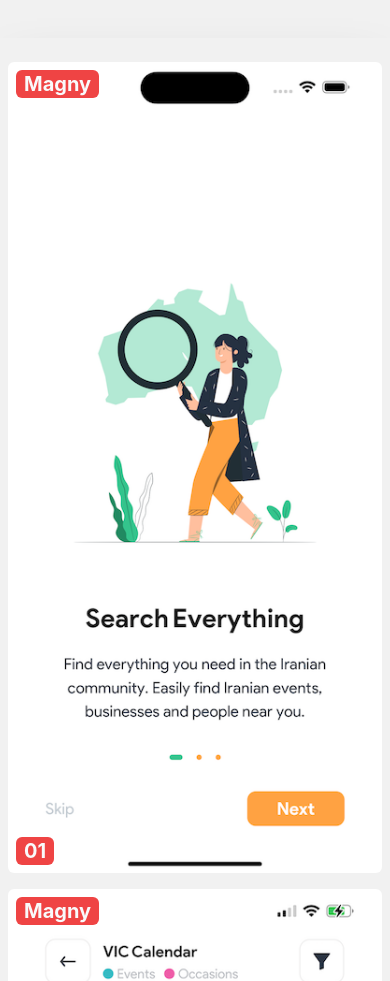
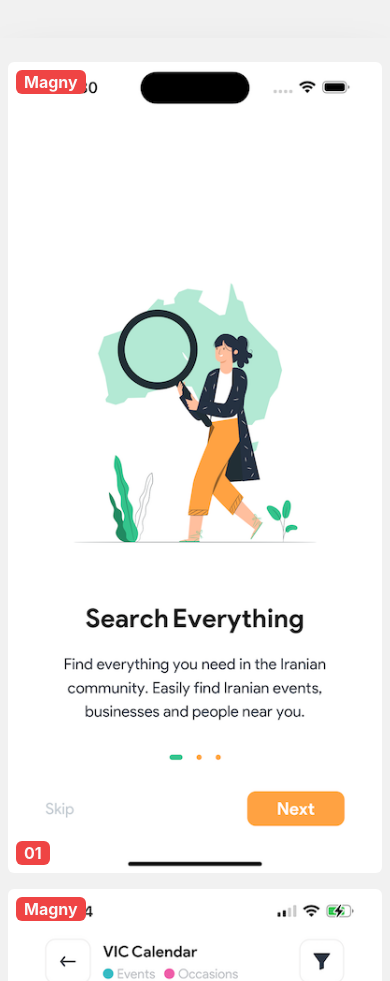
Before and after one commit to monireamini/monireamini.github.io, a Next.js app: page / in a window 390 px wide. Shown: the part 585-1566 px from the top of the page. Built offline with nearby package versions, Linux system fonts and the light colour scheme.

Commit message:
update font size

```diff
--- a/components/projects/project-item.tsx
+++ b/components/projects/project-item.tsx
@@ -12,10 +12,10 @@ const ProjectItem = ({title, images}) => {
                                 alt={title}
                                 className="transform hover:scale-125 transition duration-2000 ease-out rounded-md"
                             />
-                            <h1 className="absolute top-2 left-2 text-gray-50 font-bold text-xl bg-red-500 rounded-md px-2">
+                            <h1 className="absolute top-2 left-2 text-gray-50 font-bold lg:text-xl bg-red-500 rounded-md px-2">
                                 {title}
                             </h1>
-                            <h1 className="absolute bottom-2 left-2 text-gray-50 font-bold text-xl bg-red-500 rounded-md px-2">
+                            <h1 className="absolute bottom-2 left-2 text-gray-50 font-bold lg:text-xl bg-red-500 rounded-md px-2">
                                 {`0${index + 1}`}
                             </h1>
                         </div>
```
